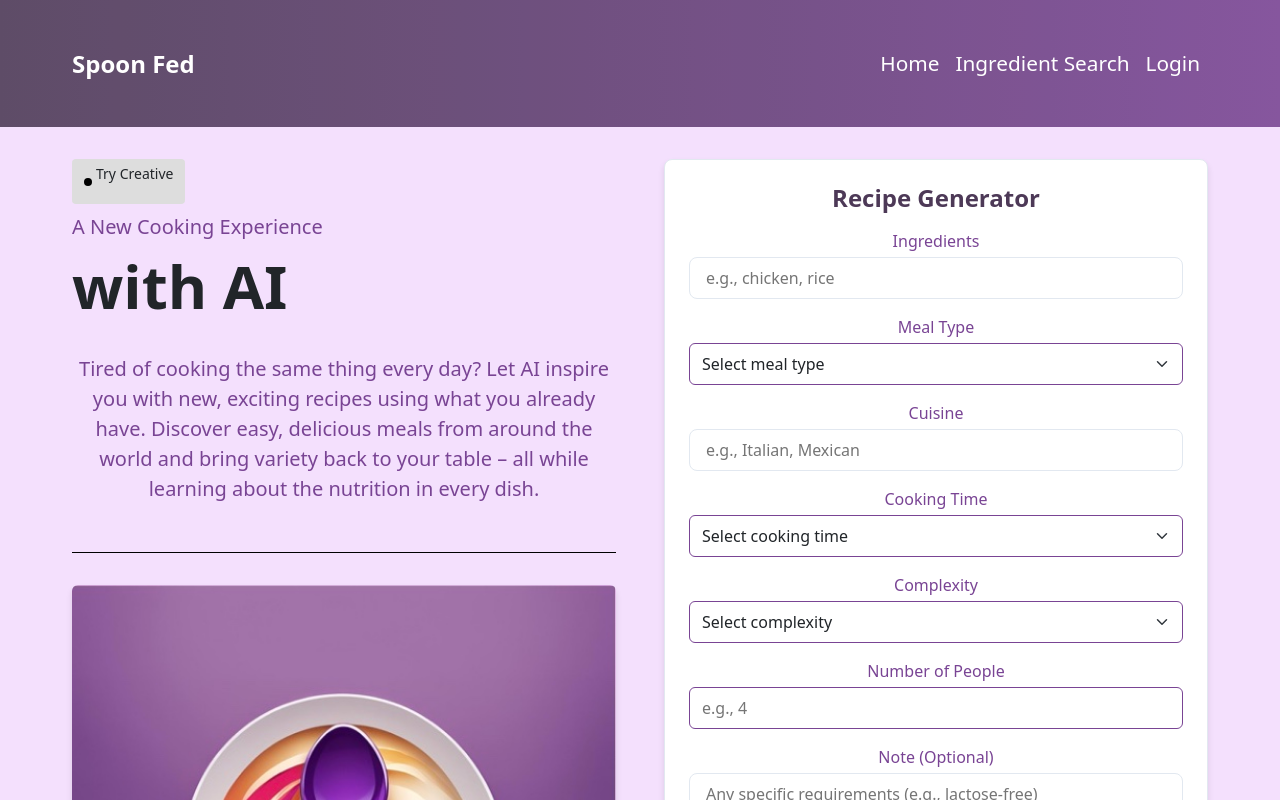
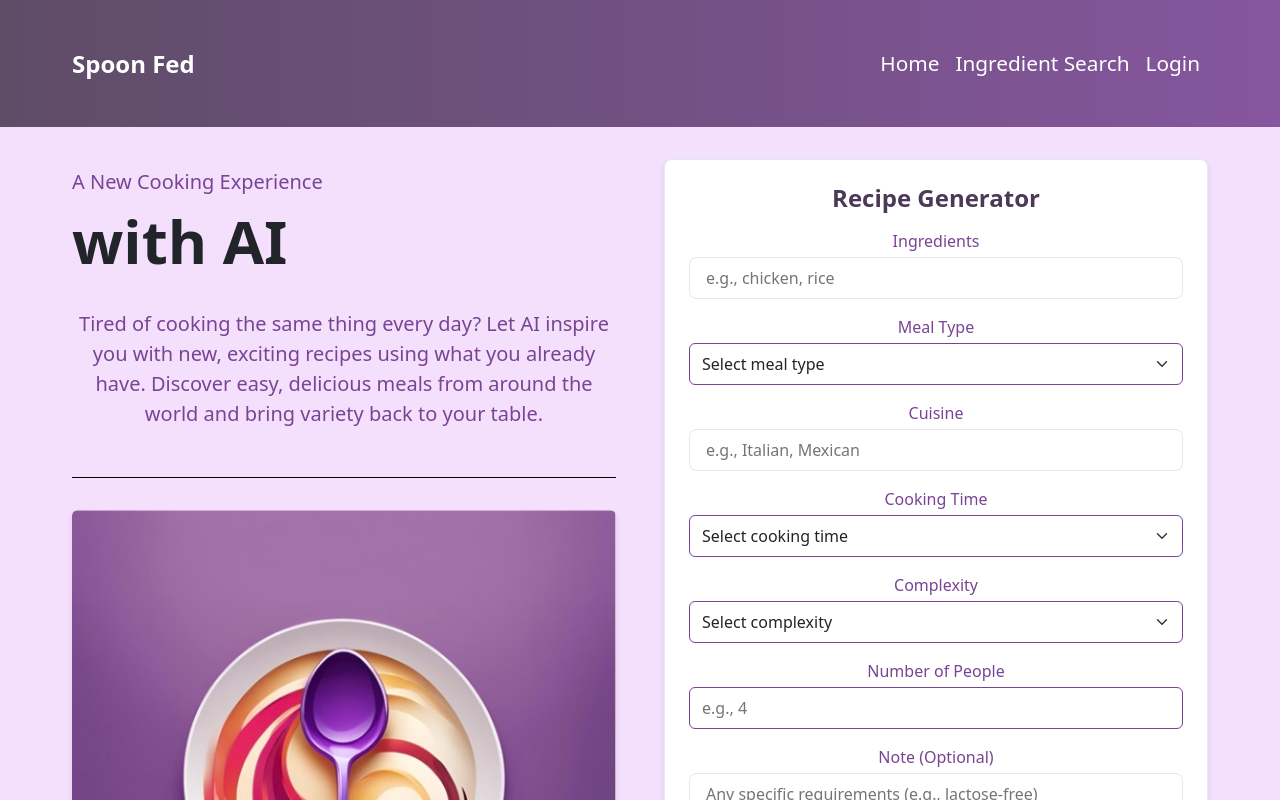
Before and after one commit to M-Dearlove/spoonfed, a React (Vite) app in the folder client/: page /aiRecipe in a window 1280 px wide. Shown: the top 800 px of the page. Built offline with nearby package versions, Linux system fonts and the light colour scheme.

Commit message:
change to AI page.

```diff
--- a/client/src/components/aiHero.tsx
+++ b/client/src/components/aiHero.tsx
@@ -181,16 +181,12 @@
       <div className="hero-container">
         <div className="hero-content">
           <div className="hero-text-container">
-            <div className="hero-badge">
-              <div className="hero-badge-dot"></div>
-              <p className="hero-badge-text">Try Creative</p>
-            </div>
             <p className="hero-subtitle">A New Cooking Experience</p>
             <h1 className="hero-title">with AI</h1>
             <p className="hero-description">
               Tired of cooking the same thing every day? Let AI inspire you with new,
               exciting recipes using what you already have. Discover easy, delicious meals from around the world
-              and bring variety back to your table – all while learning about the nutrition in every dish.
+              and bring variety back to your table.
             </p>
             <div className="hero-divider"></div>
             <div className="hero-image-container">
```
